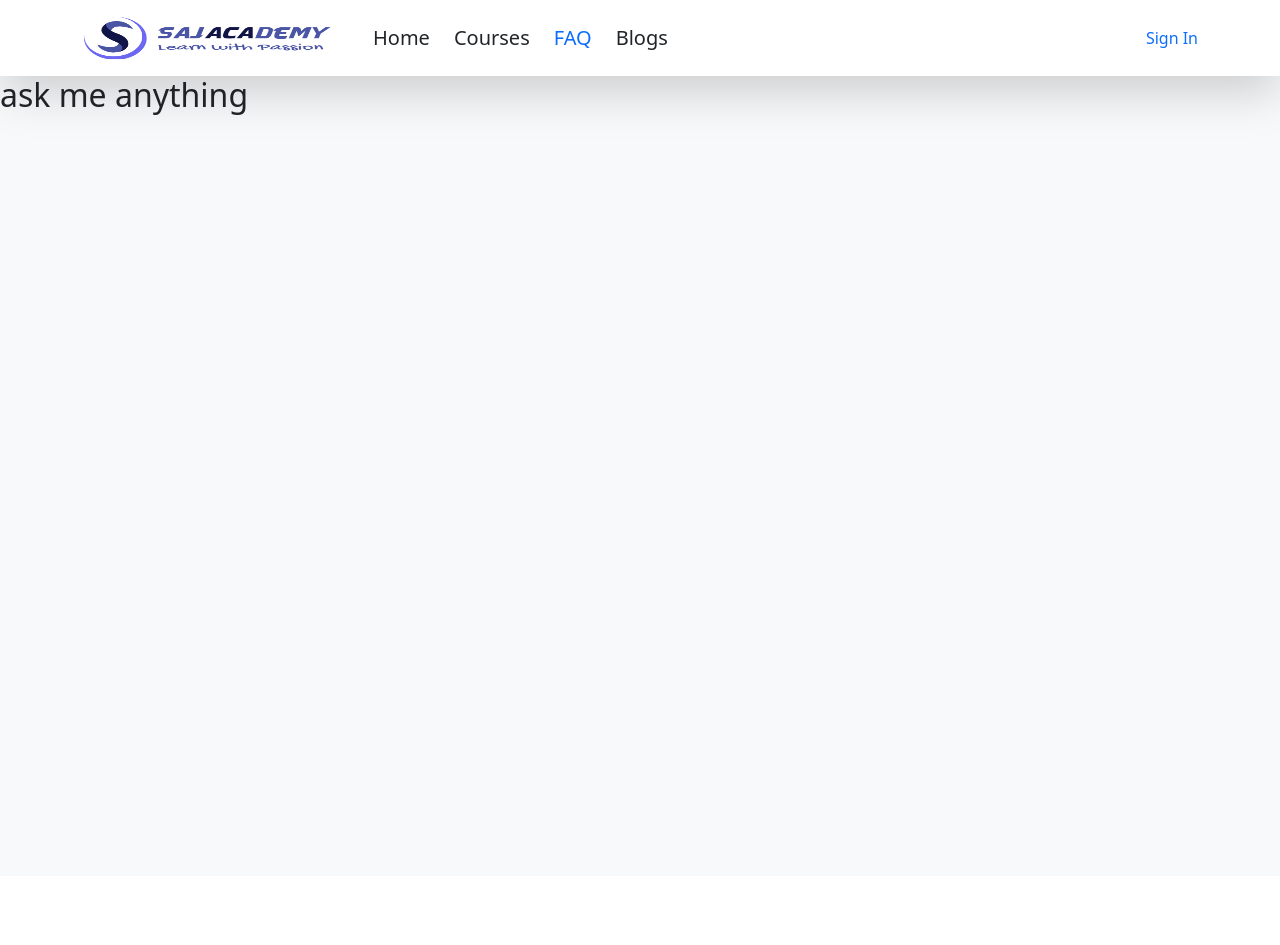
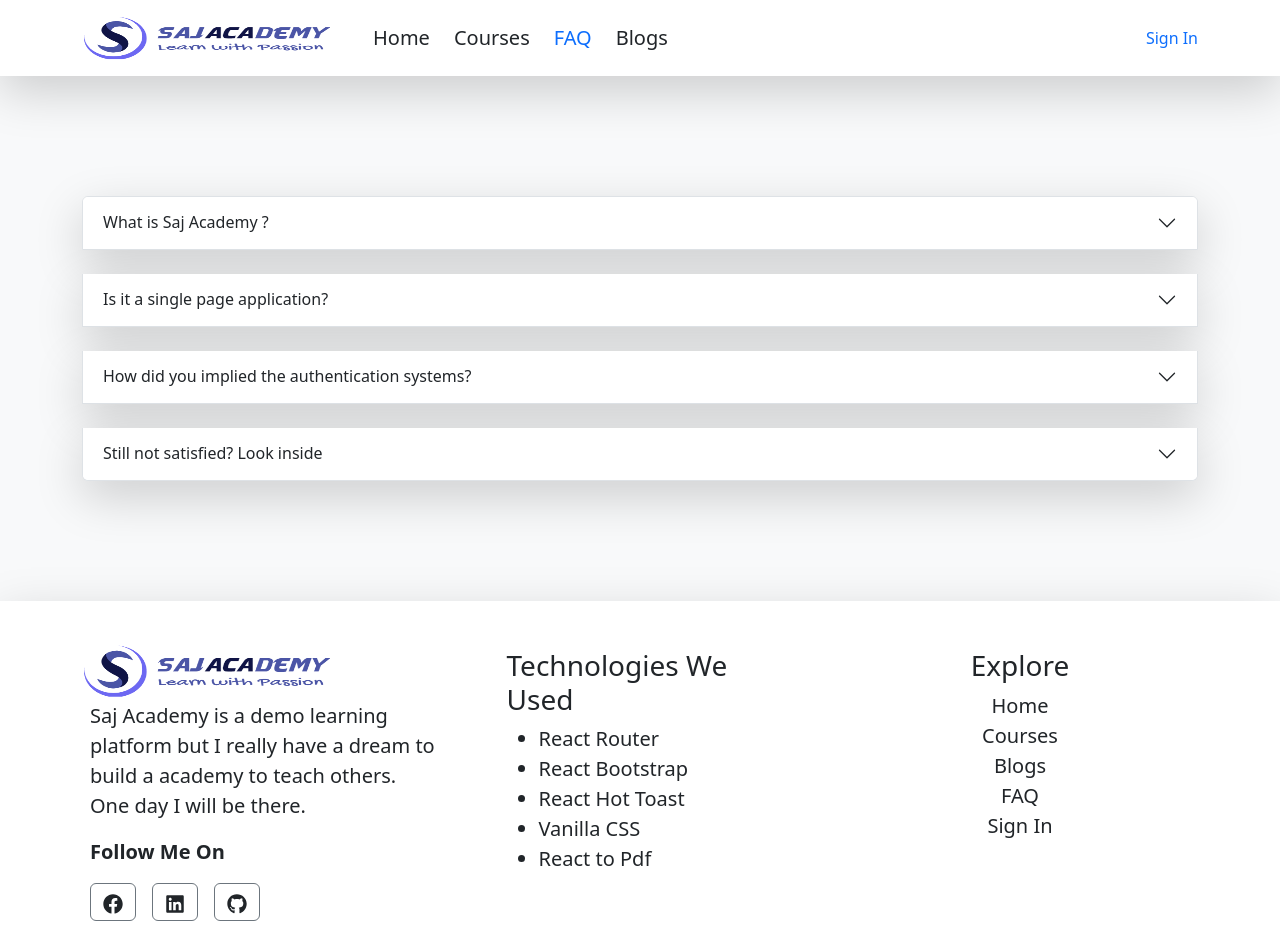
Before and after one commit to Sajeeb03/saj-academy-client, a React (Create React App) app: page /faq in a window 1280 px wide. Before the commit the page ends 876 px from the top, so only its background shows below. Built offline with nearby package versions, Linux system fonts and the light colour scheme; no server answers.

Commit message:
footer added

```diff
--- a/src/Layouts/Main.js
+++ b/src/Layouts/Main.js
@@ -1,17 +1,21 @@
 import React from 'react';
 import { Outlet } from 'react-router-dom';
+import Footer from '../components/Pages/Footer';
 import Header from '../components/Pages/Header';
 
 const Main = () => {
     return (
-        <>
+        <div className='bg-light'>
             <div className=''>
                 <Header></Header>
             </div>
-            <div style={{ height: '100vh' }} className='bg-light'>
+            <div>
                 <Outlet></Outlet>
             </div>
-        </>
+            <div className='bg-white shadow-lg'>
+                <Footer></Footer>
+            </div>
+        </div>
     );
 };
 
--- a/src/components/Authentications/Login.js
+++ b/src/components/Authentications/Login.js
@@ -82,7 +82,7 @@ const Login = () => {
             })
     }
     return (
-        <div className='container pt-4'>
+        <div className='container py-4'>
             <div className='bg-white w-50 m-auto shadow-lg p-4'>
                 <h1 className='w-100 text-center text-secondary'>Sign In</h1>
                 <Form onSubmit={handleSubmit} className='w-50 m-auto'>
--- a/src/components/Pages/Course.js
+++ b/src/components/Pages/Course.js
@@ -3,6 +3,7 @@ import { Button } from 'react-bootstrap';
 import { FaCheck, FaFileDownload } from 'react-icons/fa';
 import { Link, useLoaderData } from 'react-router-dom';
 import "../../styles/course.css"
+
 const Course = () => {
     const course = useLoaderData();
     const { img, details, body, title, price, id } = course;
--- a/src/components/Pages/FAQ.js
+++ b/src/components/Pages/FAQ.js
@@ -1,9 +1,36 @@
 import React from 'react';
+import Accordion from 'react-bootstrap/Accordion';
+import "../../styles/Faq.css"
 
 const FAQ = () => {
     return (
-        <div>
-            <h2>ask me anything</h2>
+        <div className='container faq'>
+            <Accordion>
+                <Accordion.Item className='mb-4 shadow-lg' eventKey="0">
+                    <Accordion.Header>What is Saj Academy ?</Accordion.Header>
+                    <Accordion.Body>
+                        Saj Academy is a demo learning platform but I really have a dream to build a academy to teach others. One day I will be there.
+                    </Accordion.Body>
+                </Accordion.Item>
+                <Accordion.Item className='mb-4 shadow-lg' eventKey="1">
+                    <Accordion.Header>Is it a single page application?</Accordion.Header>
+                    <Accordion.Body>
+                        Of course it is a single page application. React router was used to create this single page application. And now a days single page application is more popular than most others.
+                    </Accordion.Body>
+                </Accordion.Item>
+                <Accordion.Item className='mb-4 shadow-lg' eventKey="2">
+                    <Accordion.Header>How did you implied the authentication systems?</Accordion.Header>
+                    <Accordion.Body>
+                        Google firebase helped a lot for the authentication operation and google and github and others have their own way to connect with firebase visit the firebase website you may find some peace of mind.
+                    </Accordion.Body>
+                </Accordion.Item>
+                <Accordion.Item className='mb-4 shadow-lg' eventKey="3">
+                    <Accordion.Header>Still not satisfied? Look inside</Accordion.Header>
+                    <Accordion.Body>
+                        Mail your question to sajeebmuntasir0@gmail.com, I will try my best to answer!
+                    </Accordion.Body>
+                </Accordion.Item>
+            </Accordion>
         </div>
     );
 };
--- /dev/null
+++ b/src/components/Pages/Footer.js
@@ -0,0 +1,50 @@
+import React from 'react';
+import { Button, Col, Container, Row } from 'react-bootstrap';
+import { FaFacebook, FaGithub, FaLinkedin } from 'react-icons/fa';
+import { Link } from 'react-router-dom';
+import logo from '../../assets/logo.png'
+
+const Footer = () => {
+    return (
+        <Container className='py-4'>
+            <Row>
+                <Col lg={4} className="pt-3">
+                    <img style={{ height: "60px", width: "300px", marginLeft: '-25px', paddingTop: '0px' }} className='img-fluid' src={logo} alt="" />
+                    <p className='ps-2 fs-5'>Saj Academy is a demo learning platform but I really have a dream to build a academy to teach others. One day I will be there.</p>
+                    <p className='ps-2 fw-semibold fs-5'>Follow Me On</p>
+                    <div className='ps-2 fs-5'>
+                        <Button className='border-secondary' variant="outline-info"><FaFacebook className='text-dark fs-5' /></Button>
+                        <Button className='ms-3 border-secondary' variant="outline-info"><FaLinkedin className='text-dark fs-5' /></Button>
+                        <Button className='ms-3 border-secondary' variant="outline-info"><FaGithub className='text-dark fs-5' /></Button>
+                    </div>
+                </Col>
+                <Col lg={4}>
+                    <div className='w-75 m-auto mt-4'>
+                        <h3>Technologies We Used</h3>
+                        <ul className='fs-5'>
+                            <li>React Router</li>
+                            <li>React Bootstrap</li>
+                            <li>React Hot Toast</li>
+                            <li>Vanilla CSS</li>
+                            <li>React to Pdf</li>
+                        </ul>
+                    </div>
+                </Col>
+                <Col lg={4}>
+                    <div className='text-center mt-4'>
+                        <h3>Explore</h3>
+                        <div className='fs-5'>
+                            <Link className='text-dark text-decoration-none' to="/home">Home</Link>
+                            <Link className='text-dark text-decoration-none d-block' to="/courses">Courses</Link>
+                            <Link className='text-dark text-decoration-none d-block' to="/blogs">Blogs</Link>
+                            <Link className='text-dark text-decoration-none d-block' to="/home">FAQ</Link>
+                            <Link className='text-dark text-decoration-none d-block' to="/login">Sign In</Link>
+                        </div>
+                    </div>
+                </Col>
+            </Row>
+        </Container>
+    );
+};
+
+export default Footer;
--- a/src/components/Pages/Header.js
+++ b/src/components/Pages/Header.js
@@ -6,6 +6,7 @@ import { FaUser } from 'react-icons/fa';
 import { Link, NavLink } from 'react-router-dom';
 import logo from "../../assets/logo.png"
 import { AuthContext } from '../../Context/AuthProvider';
+
 
 const Header = () => {
     const { user, logOut } = useContext(AuthContext);
--- /dev/null
+++ b/src/styles/Faq.css
@@ -0,0 +1,11 @@
+.faq {
+    margin-top: 120px;
+    margin-bottom: 120px;
+}
+
+@media screen and (max-width:600px) {
+    .faq {
+        margin-top: 20px;
+        margin-bottom: 20px;
+    }
+}
```
